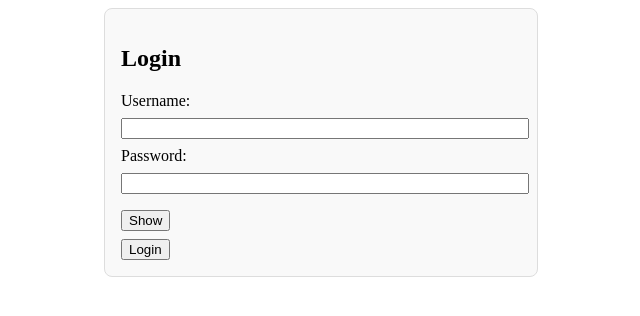
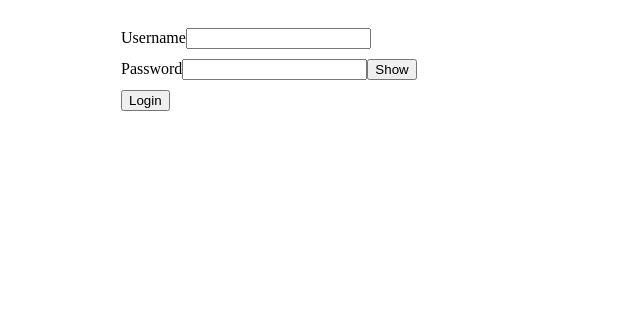
Before and after one commit to VinoliaTsitsi/Module_3-VINTSI535_JSE2407_Vinolia-Tsitsi_JSF04, a Vue app: page /login in a window 1280 px wide. Shown: the top 316 px of the page, without its empty margins (319-959 px from the left). Built offline with nearby package versions, Linux system fonts and the light colour scheme.

Commit message:
Refactor Login.vue component: updated template, script, and style sections

```diff
--- a/src/components/Login.vue
+++ b/src/components/Login.vue
@@ -1,87 +1,96 @@
-<script setup>
-import { ref } from 'vue';
-import { useRouter } from 'vue-router';
-import { login } from '../api'; // Import the simulated login function
+<template>
+  <div class="login-container">
+    <form @submit.prevent="handleLogin">
+      <div class="input-group">
+        <label for="username">Username</label>
+        <input type="text" id="username" v-model="username" required />
+      </div>
 
-const username = ref('');
-const password = ref('');
-const passwordVisible = ref(false);
-const loading = ref(false);
-const error = ref('');
+      <div class="input-group">
+        <label for="password">Password</label>
+        <input
+          :type="passwordFieldType"
+          id="password"
+          v-model="password"
+          required
+        />
+        <button type="button" @click="togglePasswordVisibility">
+          {{ passwordFieldType === 'password' ? 'Show' : 'Hide' }}
+        </button>
+      </div>
 
-const router = useRouter();
+      <button type="submit" :disabled="isSubmitting">
+        {{ isSubmitting ? 'Logging in...' : 'Login' }}
+      </button>
+      <p v-if="errorMessage" class="error-message">{{ errorMessage }}</p>
+    </form>
+  </div>
+</template>
 
-const togglePasswordVisibility = () => {
-  passwordVisible.value = !passwordVisible.value;
+<script>
+export default {
+  data() {
+    return {
+      username: "",
+      password: "",
+      passwordFieldType: "password",
+      isSubmitting: false,
+      errorMessage: null,
     };
-
-const handleLogin = async () => {
-  if (!username.value || !password.value) {
-    error.value = 'Username and password are required.';
+  },
+  methods: {
+    togglePasswordVisibility() {
+      this.passwordFieldType =
+        this.passwordFieldType === "password" ? "text" : "password";
+    },
+    async handleLogin() {
+      if (!this.username || !this.password) {
+        this.errorMessage = "Username and password are required.";
         return;
       }
 
-  loading.value = true;
-  error.value = '';
+      this.isSubmitting = true;
+      this.errorMessage = null;
 
       try {
-    // Simulate login
-    const response = await login(username.value, password.value);
+        const response = await fetch("https://fakestoreapi.com/auth/login", {
+          method: "POST",
+          headers: { "Content-type": "application/json" },
+          body: JSON.stringify({
+            username: this.username,
+            password: this.password,
+          }),
+        });
 
-    // Store JWT in local storage
-    localStorage.setItem('token', response.token);
+        const data = await response.json();
 
-    // Redirect to the main page
-    router.push('/Layout');
-  } catch (err) {
-    error.value = 'Failed to login. Please check your credentials.';
+        if (response.ok) {
+          localStorage.setItem("jwt", data.token);
+          this.$router.push(this.$route.query.redirect || "/protected");
+        } else {
+          this.errorMessage = "Login failed. Please check your credentials.";
+        }
+      } catch (error) {
+        this.errorMessage = "An error occurred. Please try again.";
       } finally {
-    loading.value = false;
+        this.isSubmitting = false;
       }
+    },
+  },
 };
 </script>
-
-<template>
-  <div class="login-container">
-    <h2>Login</h2>
-    <div>
-      <label for="username">Username:</label>
-      <input v-model="username" id="username" type="text" />
-    </div>
-    <div>
-      <label for="password">Password:</label>
-      <input
-        v-model="password"
-        :type="passwordVisible ? 'text' : 'password'"
-        id="password"
-      />
-      <button @click="togglePasswordVisibility">
-        {{ passwordVisible ? 'Hide' : 'Show' }}
-      </button>
-    </div>
-    <button @click="handleLogin" :disabled="loading">
-      {{ loading ? 'Logging in...' : 'Login' }}
-    </button>
-    <div v-if="error">{{ error }}</div>
-  </div>
-</template>
 
 <style scoped>
 /* Add your styles here */
 .login-container {
   max-width: 400px;
-  margin: auto;
-  padding: 16px;
-  border: 1px solid #ddd;
-  border-radius: 8px;
-  background: #f9f9f9;
+  margin: 0 auto;
+  padding: 20px;
 }
-input {
-  display: block;
-  width: 100%;
-  margin: 8px 0;
+.input-group {
+  margin-bottom: 10px;
 }
-button {
-  margin-top: 8px;
+.error-message {
+  color: red;
 }
 </style>
```
Lines whose indentation alone changed are shown as unchanged.
